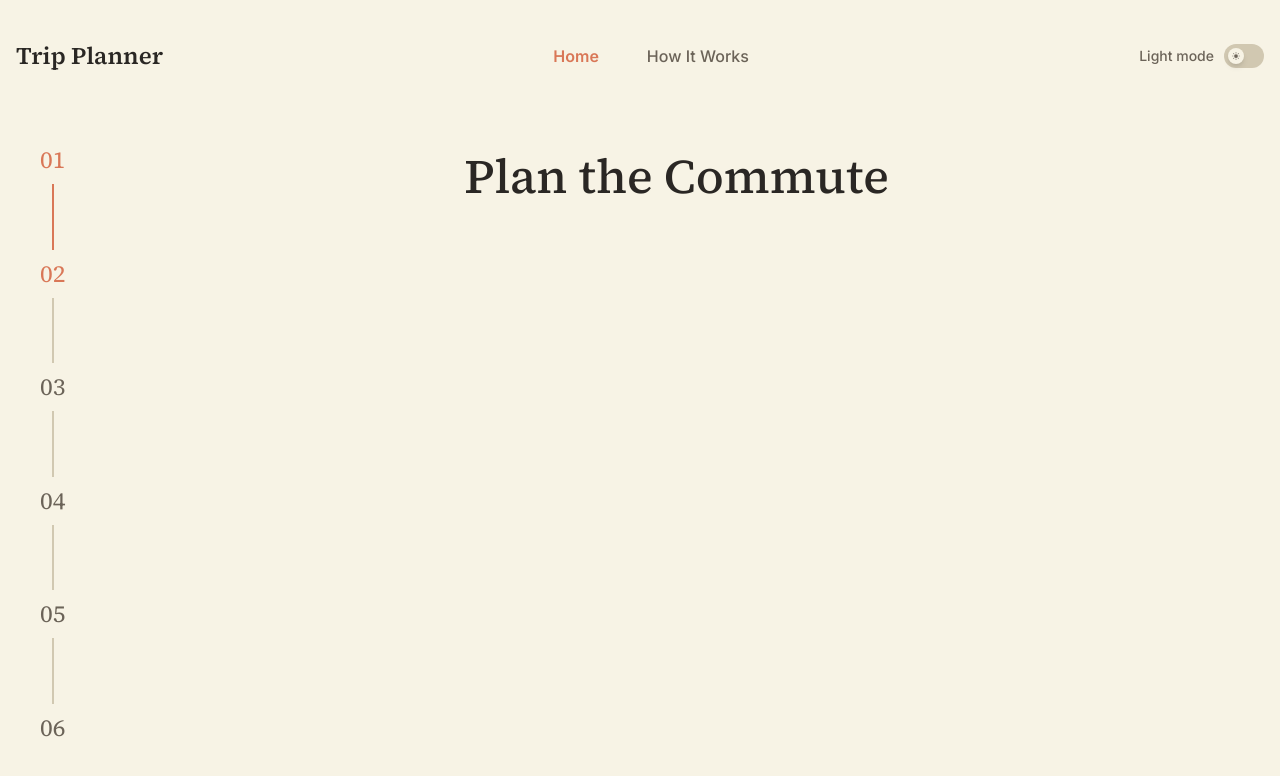
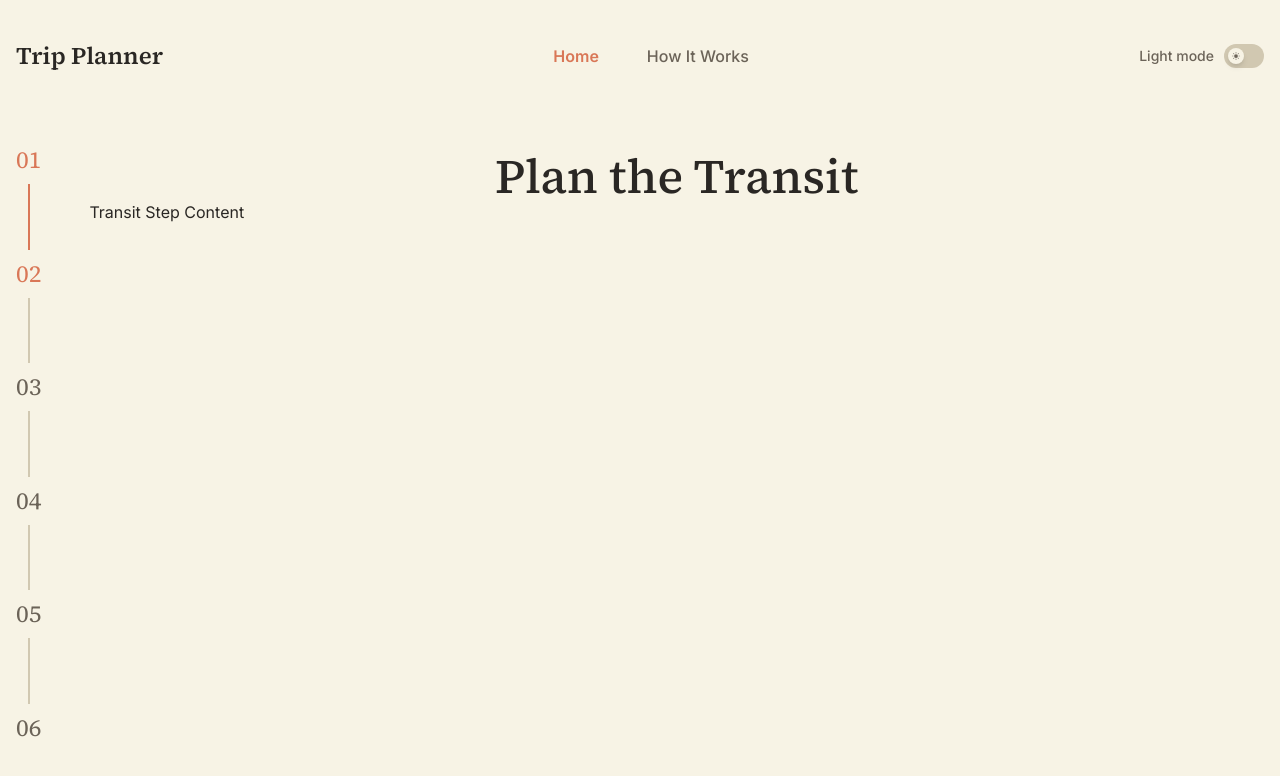
Before and after one commit to Arya-Bhavsar/TripPlanner, a React app in the folder frontend/: page / in a window 1280 px wide. Both pictures are taken after a click on the button "02". Shown: the top 776 px of the page. Built offline with nearby package versions, Linux system fonts and the light colour scheme; the HTML template or start-up script is replaced by a standard one.

Commit message:
Created components for all the steps

```diff
--- /dev/null
+++ b/frontend/src/components/AccommodationStep.jsx
@@ -0,0 +1,7 @@
+export default function AccommodationStep() {
+  return (
+    <div>
+      Accomodation Step Content
+    </div>
+  );
+}
--- /dev/null
+++ b/frontend/src/components/CostStep.jsx
@@ -0,0 +1,7 @@
+export default function CostStep() {
+  return (
+    <div>
+      Cost Step Content
+    </div>
+  );
+}
--- /dev/null
+++ b/frontend/src/components/DestinationStep.jsx
@@ -0,0 +1,7 @@
+export default function DestinationStep() {
+  return (
+    <div>
+      Destination Step Content
+    </div>
+  );
+}
--- /dev/null
+++ b/frontend/src/components/FinalPlan.jsx
@@ -0,0 +1,7 @@
+export default function FinalPlan() {
+  return (
+    <div>
+      Final Plan Content
+    </div>
+  );
+}
--- /dev/null
+++ b/frontend/src/components/ItineraryStep.jsx
@@ -0,0 +1,7 @@
+export default function ItineraryStep() {
+  return (
+    <div>
+      Itinerary Step Content
+    </div>
+  )
+}
--- /dev/null
+++ b/frontend/src/components/TransitStep.jsx
@@ -0,0 +1,7 @@
+export default function TransitStep() {
+  return (
+    <div>
+      Transit Step Content
+    </div>
+  );
+}
--- a/frontend/src/components/VerticalStepper.jsx
+++ b/frontend/src/components/VerticalStepper.jsx
@@ -1,4 +1,10 @@
 import { useState } from 'react';
+import DestinationStep from './DestinationStep';
+import TransitStep from './TransitStep';
+import AccommodationStep from './AccommodationStep';
+import ItineraryStep from './ItineraryStep';
+import CostStep from './CostStep';
+import FinalPlan from './FinalPlan';
 
 export default function VerticalStepper() {
   const [activeStep, setActiveStep] = useState(0);
@@ -7,37 +13,39 @@ export default function VerticalStepper() {
     {
       number: "01",
       title: "Find the Destination",
-      content: null
+      content: DestinationStep
     },
     {
       number: "02",
-      title: "Plan the Commute",
-      content: null
+      title: "Plan the Transit",
+      content: TransitStep
     },
     {
       number: "03",
       title: "Book Accommodations",
-      content: null
+      content: AccommodationStep
     },
     {
       number: "04",
       title: "Create the Itinerary",
-      content: null
+      content: ItineraryStep
     },
     {
       number: "05",
       title: "Optimize the Cost",
-      content: null
+      content: CostStep
     },
     {
       number: "06",
       title: "The Final Plan",
-      content: null
+      content: FinalPlan
     }
   ];
 
+  const ActiveStepContent = steps[activeStep].content;
+
   return (
-    <div className="w-full h-full max-w-7xl mx-auto px-6 pb-6">
+    <div className="w-full h-full max-w-7xl mx-auto pb-6">
       <div className="flex flex-row gap-12 items-start h-full">
         {/* Vertical Stepper */}
         <div className="shrink-0 flex flex-col justify-between h-full py-4 min-h-100">
@@ -74,6 +82,7 @@ export default function VerticalStepper() {
           </div>
 
           {/* Content */}
+          <ActiveStepContent />
         </div>
       </div>
     </div>
```
